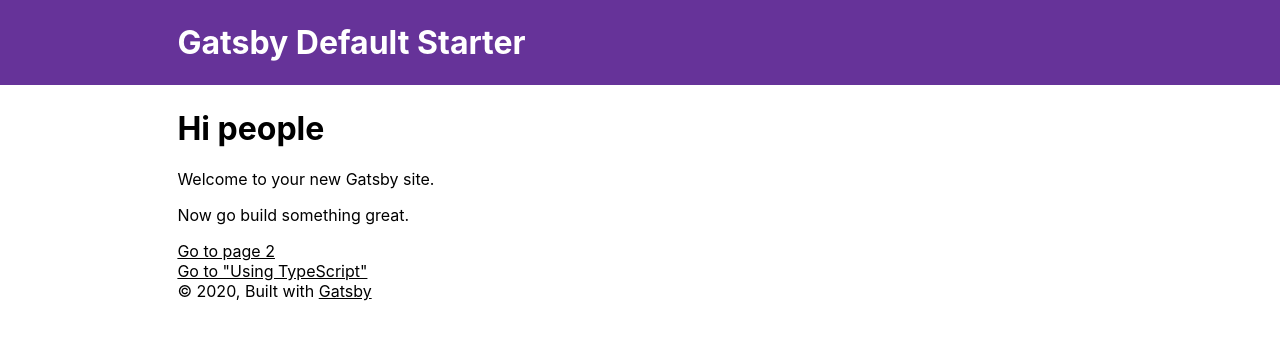
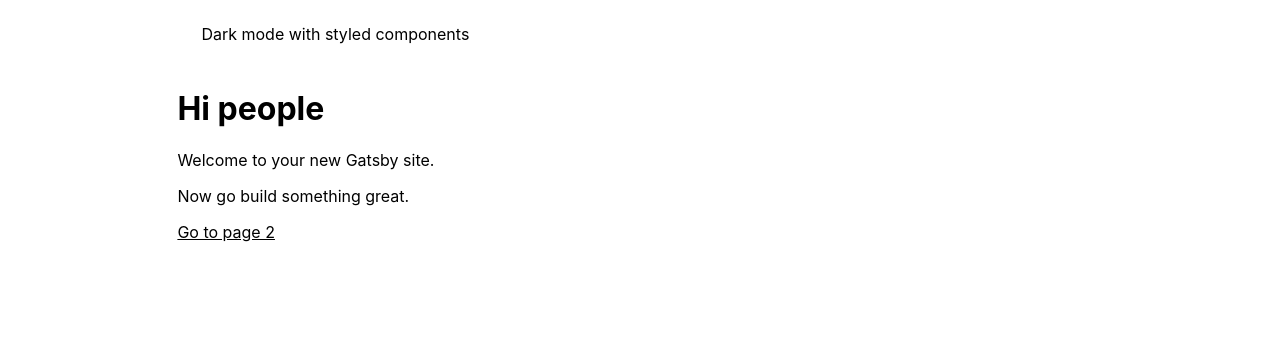
Before and after one commit to angelgarzz/dark-mode-styled-components, a Gatsby site: page / in a window 1280 px wide. Built offline with nearby package versions, Linux system fonts and the light colour scheme; Gatsby itself is replaced by a stand-in of ours.

Commit message:
Theme toggle

```diff
--- a/gatsby-config.js
+++ b/gatsby-config.js
@@ -1,34 +1,14 @@
 module.exports = {
   siteMetadata: {
-    title: `Gatsby Default Starter`,
-    description: `Kick off your next, great Gatsby project with this default starter. This barebones starter ships with the main Gatsby configuration files you might need.`,
-    author: `@gatsbyjs`,
+    title: `Dark mode with styled components`,
+    description: `Persisten dark mode with styled components and css variables`,
+    author: `@angelgarz`,
   },
   plugins: [
-    `gatsby-plugin-react-helmet`,
-    {
-      resolve: `gatsby-source-filesystem`,
-      options: {
-        name: `images`,
-        path: `${__dirname}/src/images`,
-      },
-    },
-    `gatsby-transformer-sharp`,
-    `gatsby-plugin-sharp`,
-    {
-      resolve: `gatsby-plugin-manifest`,
-      options: {
-        name: `gatsby-starter-default`,
-        short_name: `starter`,
-        start_url: `/`,
-        background_color: `#663399`,
-        theme_color: `#663399`,
-        display: `minimal-ui`,
-        icon: `src/images/gatsby-icon.png`, // This path is relative to the root of the site.
-      },
-    },
+    `gatsby-plugin-styled-components`,
+
     // this (optional) plugin enables Progressive Web App + Offline functionality
     // To learn more, visit: https://gatsby.dev/offline
     // `gatsby-plugin-offline`,
   ],
-}
+};
--- a/gatsby-ssr.js
+++ b/gatsby-ssr.js
@@ -5,14 +5,14 @@ import {
   COLOR_MODE_KEY,
   COLORS,
   INITIAL_COLOR_MODE_CSS_PROP,
-} from './src/constants';
+} from './src/constants/theme';
 
 import App from './src/components/App';
 
 function setColorsByTheme() {
-  const colors = 'a';
-  const colorModeKey = 'b';
-  const colorModeCssProp = 'c';
+  const colors = '🌈';
+  const colorModeKey = '🔑';
+  const colorModeCssProp = '⚡️';
 
   const preferredQuery = window.matchMedia('(prefers-color-scheme: dark)');
   const prefersDark = preferredQuery.matches;
@@ -41,9 +41,9 @@ function setColorsByTheme() {
 
 const InserScript = () => {
   const boundFn = String(setColorsByTheme)
-    .replace('a', JSON.stringify(COLORS))
-    .replace('b', COLOR_MODE_KEY)
-    .replace('c', INITIAL_COLOR_MODE_CSS_PROP);
+  .replace("'🌈'", JSON.stringify(COLORS))
+  .replace('🔑', COLOR_MODE_KEY)
+  .replace('⚡️', INITIAL_COLOR_MODE_CSS_PROP);
 
   let calledFunction = `(${boundFn})()`;
 
--- a/src/components/GlobalStyles.js
+++ b/src/components/GlobalStyles.js
@@ -1,5 +1,3 @@
-import React from 'react';
-
 import { createGlobalStyle } from 'styled-components';
 
 const GlobalStyles = createGlobalStyle`
--- a/src/components/Header.js
+++ b/src/components/Header.js
@@ -1,42 +1,20 @@
-import { Link } from "gatsby"
-import PropTypes from "prop-types"
 import React from "react"
+import styled from "styled-components"
+// Components
+import ThemeToggle from "./ThemeToggle"
+
+const HeaderWrapper = styled.header`
+  display: flex;
+  justify-content: space-between;
+  padding: 1.5rem;
+`
 
 const Header = ({ siteTitle }) => (
-  <header
-    style={{
-      background: `rebeccapurple`,
-      marginBottom: `1.45rem`,
-    }}
-  >
-    <div
-      style={{
-        margin: `0 auto`,
-        maxWidth: 960,
-        padding: `1.45rem 1.0875rem`,
-      }}
-    >
-      <h1 style={{ margin: 0 }}>
-        <Link
-          to="/"
-          style={{
-            color: `white`,
-            textDecoration: `none`,
-          }}
-        >
-          {siteTitle}
-        </Link>
-      </h1>
-    </div>
-  </header>
+  <HeaderWrapper>
+    {siteTitle}
+    <ThemeToggle />
+  </HeaderWrapper>
 )
 
-Header.propTypes = {
-  siteTitle: PropTypes.string,
-}
-
-Header.defaultProps = {
-  siteTitle: ``,
-}
 
 export default Header
--- a/src/components/Layout.js
+++ b/src/components/Layout.js
@@ -5,11 +5,11 @@
  * See: https://www.gatsbyjs.org/docs/use-static-query/
  */
 
-import React from "react"
-import PropTypes from "prop-types"
-import { useStaticQuery, graphql } from "gatsby"
+import React from 'react';
+import PropTypes from 'prop-types';
+import { useStaticQuery, graphql } from 'gatsby';
 
-import Header from "./Header"
+import Header from './Header';
 
 const Layout = ({ children }) => {
   const data = useStaticQuery(graphql`
@@ -20,11 +20,10 @@ const Layout = ({ children }) => {
         }
       }
     }
-  `)
+  `);
 
   return (
     <>
-      <Header siteTitle={data.site.siteMetadata.title} />
       <div
         style={{
           margin: `0 auto`,
@@ -32,19 +31,16 @@ const Layout = ({ children }) => {
           padding: `0 1.0875rem 1.45rem`,
         }}
       >
+        <Header siteTitle={data.site.siteMetadata.title} />
+
         <main>{children}</main>
-        <footer>
-          © {new Date().getFullYear()}, Built with
-          {` `}
-          <a href="https://www.gatsbyjs.org">Gatsby</a>
-        </footer>
       </div>
     </>
-  )
-}
+  );
+};
 
 Layout.propTypes = {
   children: PropTypes.node.isRequired,
-}
+};
 
-export default Layout
+export default Layout;
--- a/src/components/ThemeContext.js
+++ b/src/components/ThemeContext.js
@@ -1,4 +1,4 @@
-import React, { createContext, useState, useEffect, useMemo } from 'react';
+import React from 'react';
 
 import {
   COLORS,
@@ -6,24 +6,25 @@ import {
   INITIAL_COLOR_MODE_CSS_PROP,
 } from '../constants/theme';
 
-export const ThemeContext = createContext();
+export const ThemeContext = React.createContext();
 
 export const ThemeProvider = ({ children }) => {
-  const [themeMode, setThemeMode] = useState(undefined);
+  const [themeMode, rawSetThemeMode] = React.useState(undefined);
 
-  useEffect(() => {
+  React.useEffect(() => {
     const root = window.document.documentElement;
 
-    // Will be used in gatsby ssr so changes happen before React component
-    // tree mounts
+    // Because colors matter so much for the initial page view, we're
+    // doing a lot of the work in gatsby-ssr. That way it can happen before
+    // the React component tree mounts.
     const initialColorValue = root.style.getPropertyValue(
       INITIAL_COLOR_MODE_CSS_PROP
     );
 
-    setThemeMode(initialColorValue);
+    rawSetThemeMode(initialColorValue);
   }, []);
 
-  const contextValue = useMemo(() => {
+  const contextValue = React.useMemo(() => {
     function setThemeMode(newValue) {
       const root = window.document.documentElement;
 
@@ -35,14 +36,14 @@ export const ThemeProvider = ({ children }) => {
         root.style.setProperty(cssVarName, colorByTheme[newValue]);
       });
 
-      setThemeMode(newValue);
+      rawSetThemeMode(newValue);
     }
 
     return {
       themeMode,
       setThemeMode,
     };
-  }, [themeMode, setThemeMode]);
+  }, [themeMode, rawSetThemeMode]);
 
   return (
     <ThemeContext.Provider value={contextValue}>
--- /dev/null
+++ b/src/components/ThemeToggle.js
@@ -0,0 +1,26 @@
+import React from 'react';
+
+import { ThemeContext } from './ThemeContext';
+
+const ThemeToggle = () => {
+  const { themeMode, setThemeMode } = React.useContext(ThemeContext);
+
+  if (!themeMode) {
+    return null;
+  }
+
+  return (
+    <label>
+      <input
+        type="checkbox"
+        checked={themeMode === 'dark'}
+        onChange={ev => {
+          setThemeMode(ev.target.checked ? 'dark' : 'light');
+        }}
+      />{' '}
+      Dark Mode
+    </label>
+  );
+};
+
+export default ThemeToggle;
--- a/src/pages/index.js
+++ b/src/pages/index.js
@@ -9,7 +9,6 @@ const IndexPage = () => (
     <p>Welcome to your new Gatsby site.</p>
     <p>Now go build something great.</p>
     <Link to="/page-2/">Go to page 2</Link> <br />
-    <Link to="/using-typescript/">Go to "Using TypeScript"</Link>
   </Layout>
 )
 
```
Also changed, not shown: src/images/gatsby-astronaut.png (deleted), src/images/gatsby-icon.png (deleted).
